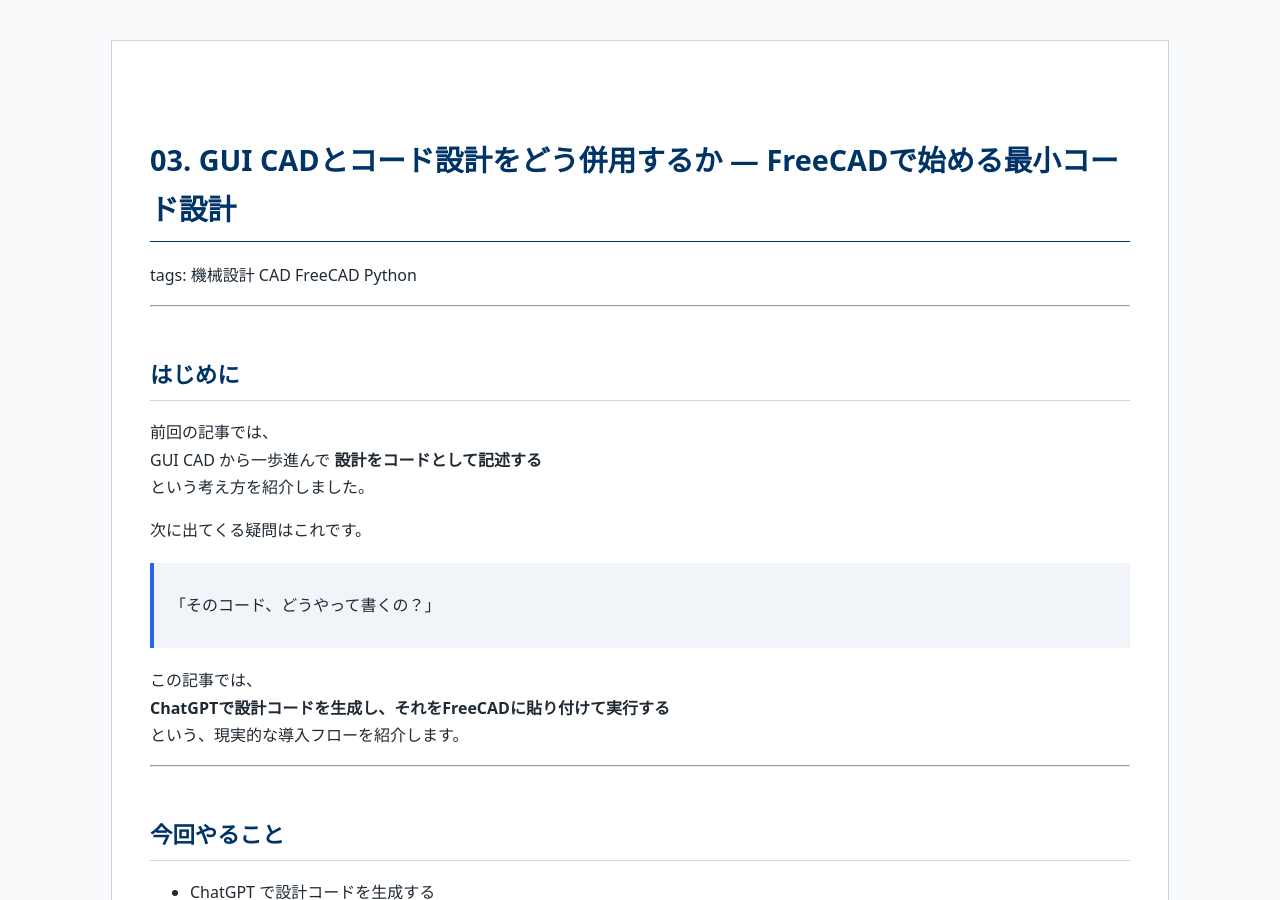
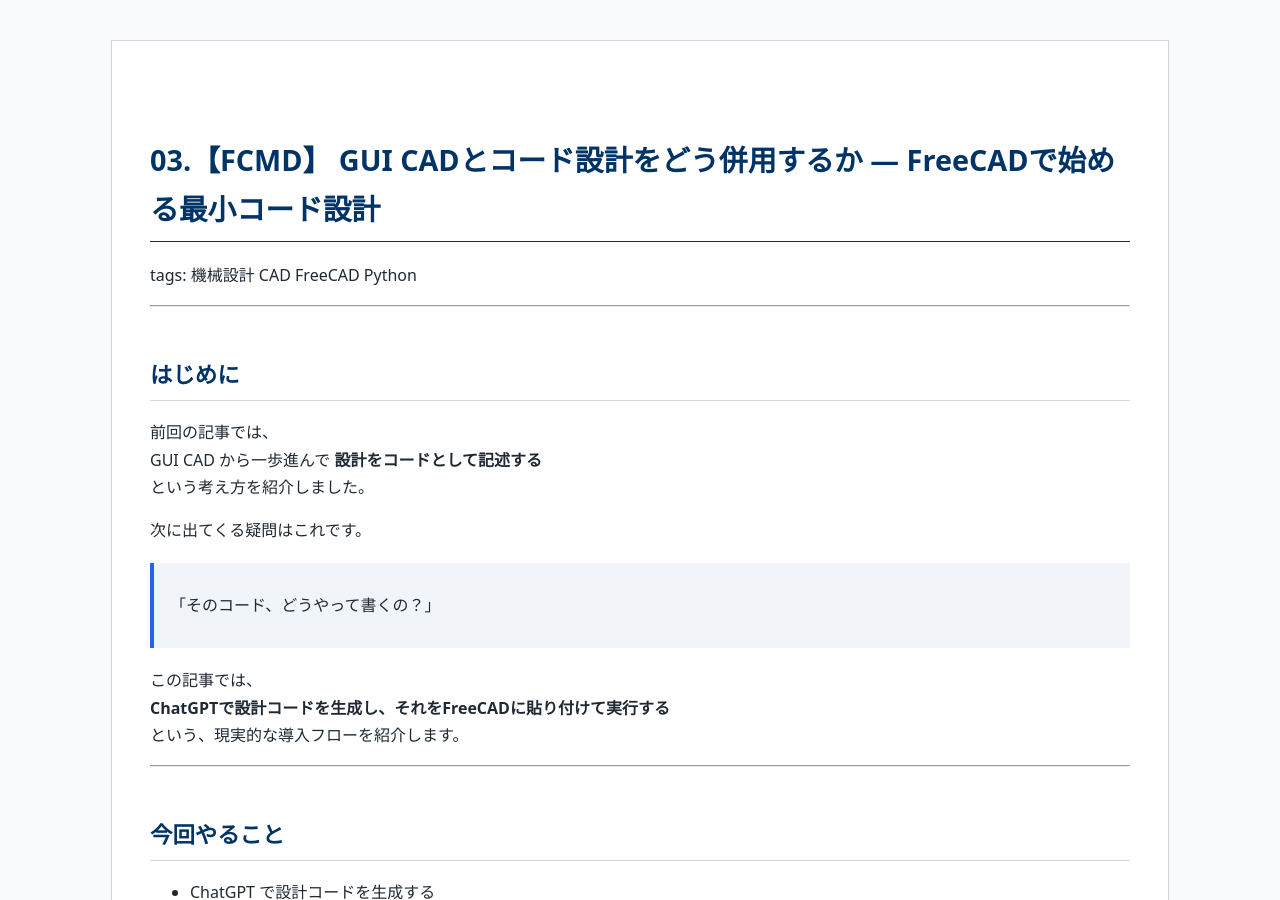
Before and after one commit to Samizo-AITL/qiita-articles, a Jekyll site: the page built from articles/03_freecad_code_design.md, in a window 1280 px wide and 900 px high. Built offline with Jekyll 4.4.1, drawn with Linux system fonts in a browser that asks for light colours.

Commit message:
Update 03_freecad_code_design.md

```diff
--- a/articles/03_freecad_code_design.md
+++ b/articles/03_freecad_code_design.md
@@ -3,7 +3,7 @@ layout: default
 title: Qiita Articles
 ---
 
-# 03. GUI CADとコード設計をどう併用するか ― FreeCADで始める最小コード設計
+# 03.【FCMD】 GUI CADとコード設計をどう併用するか ― FreeCADで始める最小コード設計
 tags: 機械設計 CAD FreeCAD Python
 
 ---
```
